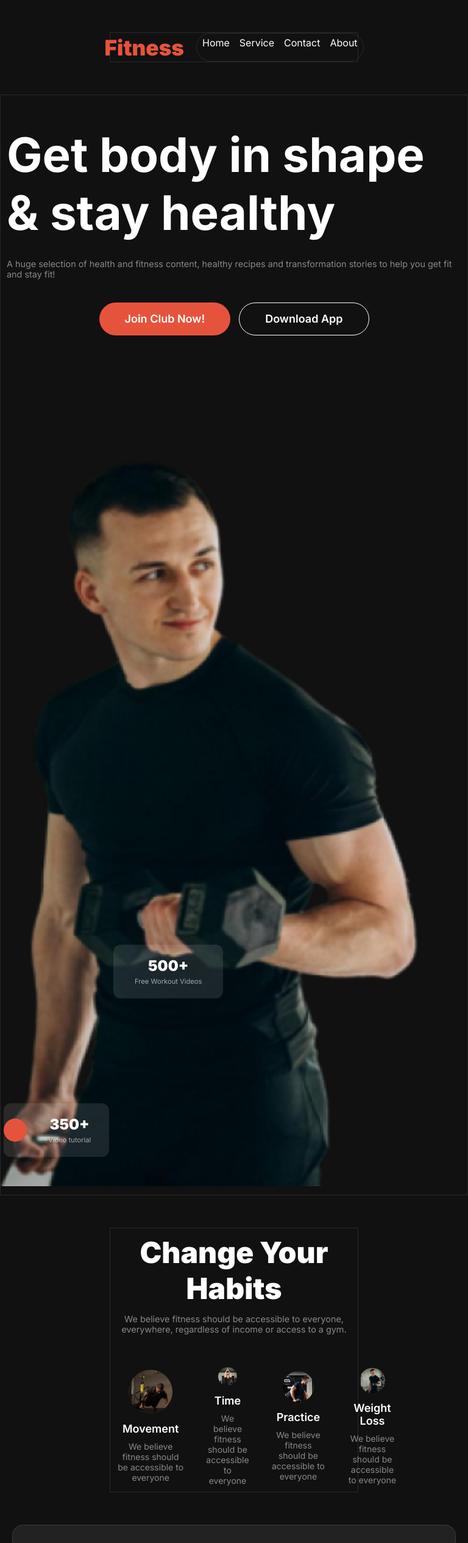
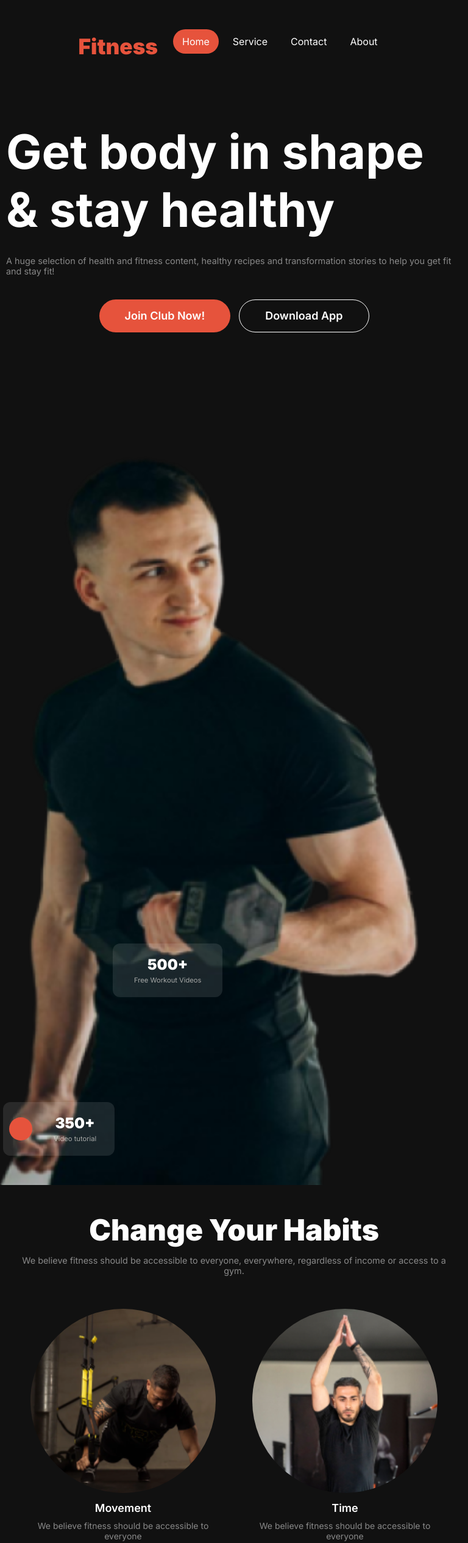
Before and after one commit to imranali4429/programming-hero-b10-assignment-02, a plain HTML site: page index.html in a window 768 px wide. Shown: the top 2530 px of the page at 61% size. Drawn offline with Linux system fonts and the light colour scheme.

Commit message:
all done

```diff
--- a/index.html
+++ b/index.html
@@ -12,7 +12,7 @@
       <nav class="navbar">
         <h3 class="nav-name">Fitness</h3>
         <ul class="nav-items">
-          <li><a class="nav-item" href="">Home</a></li>
+          <li><a class="nav-item nav-item-home" href="">Home</a></li>
           <li><a class="nav-item" href="">Service</a></li>
           <li><a class="nav-item" href="">Contact</a></li>
           <li><a class="nav-item" href="">About</a></li>
--- a/styles/style.css
+++ b/styles/style.css
@@ -39,18 +39,20 @@ body {
   display: flex;
   justify-content: space-between;
   margin: 53px 180px;
-  border: 1px solid rgba(255, 255, 255, 0.1);
 }
 .nav-items {
   display: flex;
   align-items: center;
   gap: 44px;
-  border: 1px solid rgba(255, 255, 255, 0.1);
   padding: 5px 4px;
   border-radius: 35px;
 }
 .nav-items > li {
   list-style: none;
+}
+.nav-item-home {
+  background-color: #e6533c;
+  border-radius: 46px;
 }
 
 .nav-name {
@@ -59,13 +61,13 @@ body {
   color: #e6533c;
 }
 .nav-item {
-  font-size: 1.12rem;
+  font-size: 1.2rem;
   font-weight: 400;
   color: #ffffff;
   text-decoration: none;
   line-height: 120%;
   text-align: center;
-  padding: 5px 4px;
+  padding: 10px 15px;
 }
 
 /* ----------Run extra miles section------------ */
@@ -77,7 +79,7 @@ body {
   grid-template-rows: auto;
   gap: 150px;
   align-items: center;
-  border: 1px solid rgba(255, 255, 255, 0.1);
+
   padding: 25px;
   border-radius: 18px;
   background-color: #222222;
@@ -98,7 +100,6 @@ img {
 
 /*-------- Change your habit section */
 .change-your-habit-container {
-  border: 1px solid rgba(255, 255, 255, 0.1);
   margin: 53px 180px;
   max-width: 969px;
   height: 100%;
@@ -131,7 +132,6 @@ img {
 }
 .c-y-habit-card {
   text-align: center;
-
 }
 .c-y-habit-img-title {
   font-size: 1.125rem;
@@ -148,7 +148,7 @@ img {
 /*----------- get Ready section-------------- */
 .get-ready-container {
   margin: 53px 180px;
-  border: 1px solid rgba(255, 255, 255, 0.1);
+
   display: flex;
   align-items: center;
   gap: 87px;
@@ -198,13 +198,6 @@ img {
   /* justify-content: center; */
   gap: 5px;
   background-color: rgba(255, 255, 255, 0.1);
-
-}
-.get-ready-container{
-  /* border: 1px solid blue; */
-}
-.context{
-  /* border: 1px solid tomato; */
 }
 
 .vt-round {
@@ -226,7 +219,7 @@ img {
   font-weight: 900;
 }
 .vt-subcription {
-  font-size: 0.700rem;
+  font-size: 0.7rem;
   font-weight: 400;
   color: rgba(239, 237, 232, 0.65);
 }
@@ -237,22 +230,21 @@ img {
   margin-top: 0px;
   font-display: auto;
 }
-.img-container img{
+.img-container img {
   margin-right: 100px;
-  /* border: 1px solid red */
 }
 /* position */
 .vt-container-1 {
   position: absolute;
   margin-left: -60px;
   margin-top: -140px;
+  padding-left: 10px;
 }
 .vt-container-2 {
   position: absolute;
-  margin-left:200px ;
+  margin-left: 200px;
   margin-top: -400px;
-  padding: 5px;
-
+  padding: 05px;
 }
 
 /* --------------BMI------- */
@@ -285,6 +277,7 @@ img {
   width: 100%;
   table-layout: fixed;
   border-collapse: collapse;
+  border: 1px solid rgba(255, 255, 255, 0.1);
 }
 
 .bmi-chart th,
@@ -294,6 +287,7 @@ img {
   color: rgba(255, 255, 255, 0.5);
   font-size: 14;
   font: 400;
+  border: 1px solid rgba(255, 255, 255, 0.1);
 }
 
 /* BMI Form Styles */
@@ -586,7 +580,6 @@ hr {
 @media screen and (min-width: 576px) and (max-width: 990px) {
   .navbar,
   .nav-items {
-    /* flex-direction: column; */
     align-items: center;
     justify-content: center;
   }
@@ -600,6 +593,20 @@ hr {
   }
   .nav-item {
     font-size: 1rem;
+  }
+  /* change your habit section */
+  .c-y-habit-img-container {
+    grid-template-columns: repeat(2, 1fr);
+    grid-template-rows: auto;
+    gap: 20px;
+    align-items: center;
+    text-align: center;
+  }
+  .change-your-habit-container {
+    margin: 20px 20px;
+    max-width: 969px;
+    height: 100%;
+    padding: 10px;
   }
   /* run section */
   .run-container {
@@ -662,7 +669,6 @@ hr {
     margin-bottom: 10px;
   }
   .bmi-chart {
-    /* padding-right: 20px; */
     flex: 1 1 100%;
     margin-bottom: 0;
   }
```
